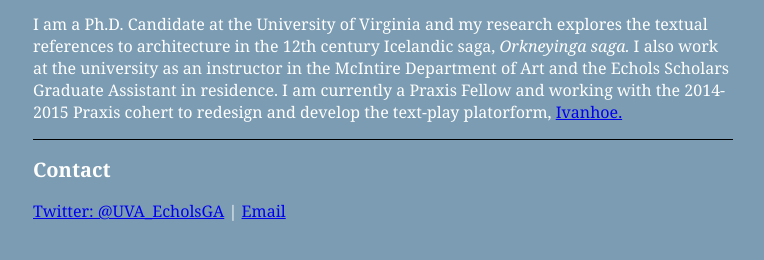
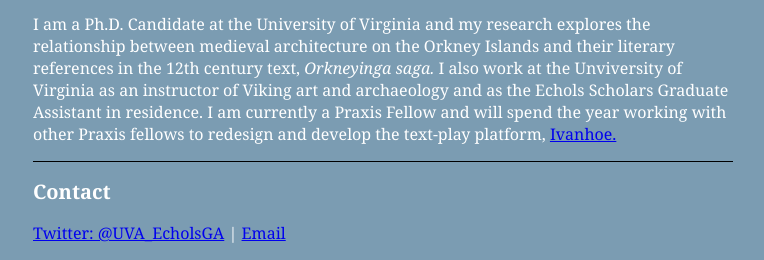
Before and after one commit to jennifergrayburn/jng3au.github.io, a plain HTML site: page index.html in a window 1280 px wide. Shown: the part 587-847 px from the top of the page, without its empty margins (257-1021 px from the left). Before the commit the page ends 825 px from the top, so only its background shows below. Drawn offline with Linux system fonts and the light colour scheme.

Commit message:
fixed typos and bad grammar

```diff
--- a/index.html
+++ b/index.html
@@ -16,7 +16,7 @@
 	<li>Ph.D. Candidate, History of Art and Architecture, University of Virginia</li>
 	</ul>
 
-	<p>I am a Ph.D. Candidate at the University of Virginia and my research explores the textual references to architecture in the 12th century Icelandic saga, <em> Orkneyinga saga.</em> I also work at the university as an instructor in the McIntire Department of Art and the Echols Scholars Graduate Assistant in residence. I am currently a Praxis Fellow and working with the 2014-2015 Praxis cohert to redesign and develop the text-play platorform, <a href=http://ivanhoe.scholarslab.org/> Ivanhoe.</a>
+	<p>I am a Ph.D. Candidate at the University of Virginia and my research explores the relationship between medieval architecture on the Orkney Islands and their literary references in the 12th century text, <em> Orkneyinga saga.</em> I also work at the Unviversity of Virginia as an instructor of Viking art and archaeology and as the Echols Scholars Graduate Assistant in residence. I am currently a Praxis Fellow and will spend the year working with other Praxis fellows to redesign and develop the text-play platform, <a href=http://ivanhoe.scholarslab.org/> Ivanhoe.</a>
 	</p>
 
 <div id="contact">
```
